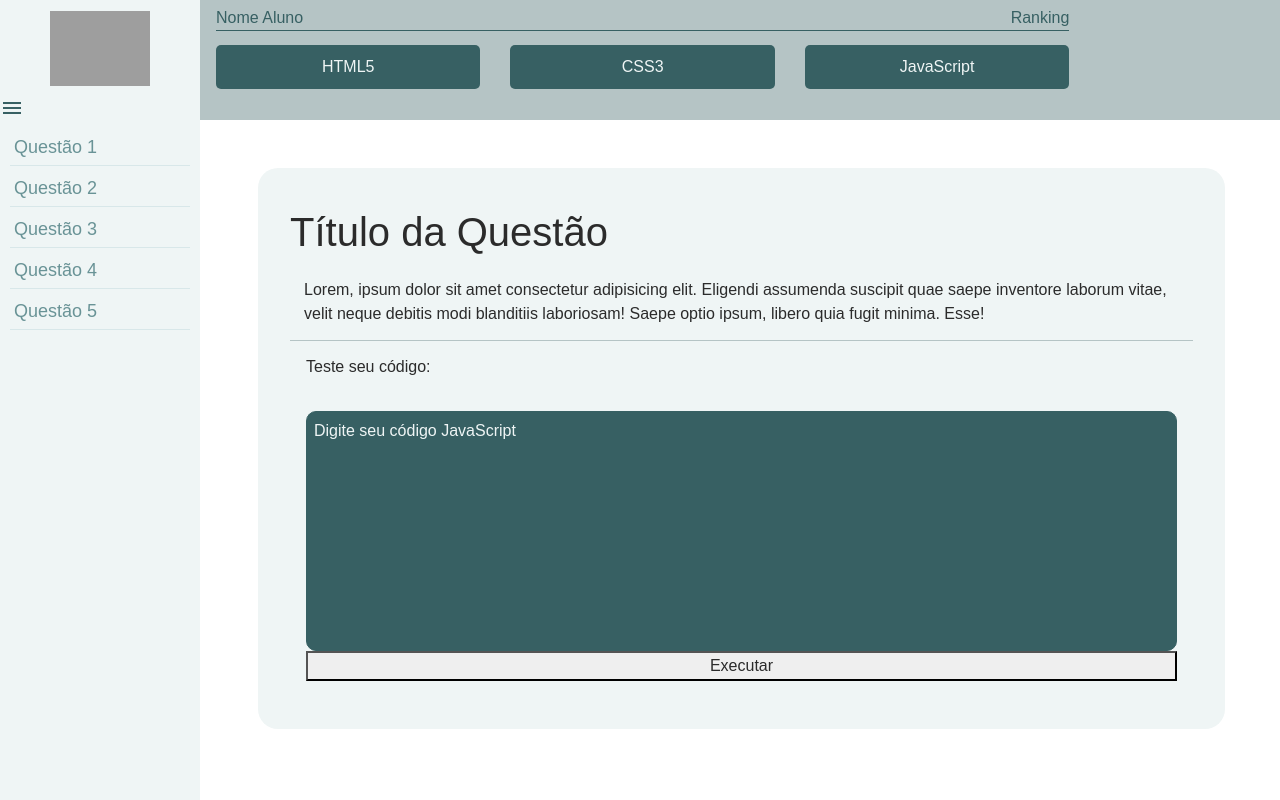
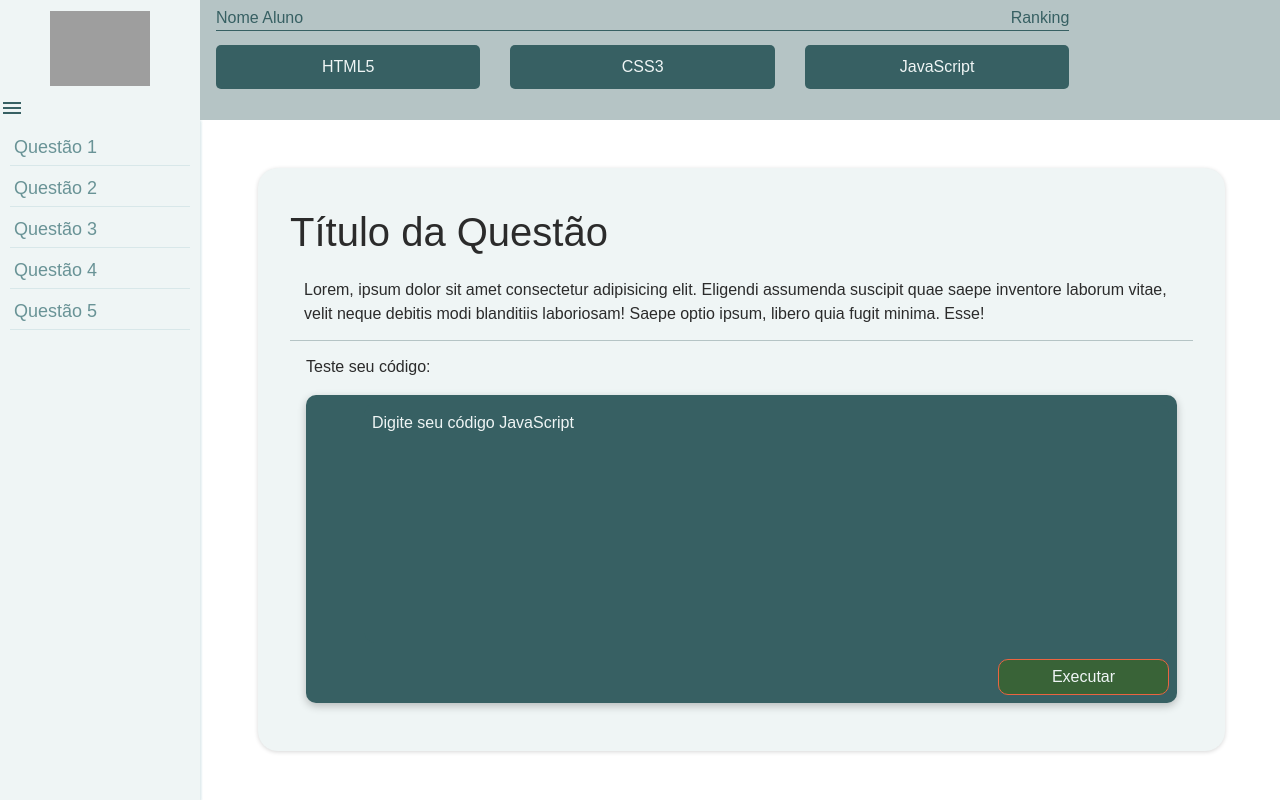
Before and after one commit to WilliGerber/OA_JavaScript, an Angular app: page /conteudo/questoes in a window 1280 px wide. Built offline with nearby package versions, Linux system fonts and the light colour scheme; grey boxes are pictures that could not be loaded.

Commit message:
merge + estilizacao

```diff
--- a/src/app/modules/question/code-editor/code-editor.component.html
+++ b/src/app/modules/question/code-editor/code-editor.component.html
@@ -1,9 +1,20 @@
 <div class="compiler-answer">
   <div class="compiler">
     <span>Teste seu código:</span>
-
-    <textarea placeholder="Digite seu código JavaScript" #compilerInputText class="compiler-input" (input)="adjustTextareaHeight(compilerInputText)"></textarea>
-    <button (click)="executeCode(compilerInputText.value)">Executar</button>
+    <div class="text-editor">
+      <div class="compiler-input-container">
+        <div class="line-numbers">
+          <div *ngFor="let line of lines" class="line-number">{{ line }}</div>
+        </div>
+        <div class="compiler-input-wrapper">
+          <textarea placeholder="Digite seu código JavaScript" #compilerInputText class="compiler-input" (input)="adjustTextareaHeight(compilerInputText)"></textarea>
+        </div>
+      </div>
+      <!-- <textarea placeholder="Digite seu código JavaScript" #compilerInputText class="compiler-input" (input)="adjustTextareaHeight(compilerInputText)"></textarea> -->
+      <div class="row-right">
+        <button (click)="executeCode(compilerInputText.value)">Executar</button>
+      </div>
+    </div>
   </div>
   <div class="code-return">
     <div *ngIf="resposta !== null">
--- a/src/app/modules/question/code-editor/code-editor.component.scss
+++ b/src/app/modules/question/code-editor/code-editor.component.scss
@@ -3,10 +3,34 @@
         display: flex;
         flex-direction: column;
         padding: 0 1rem 1rem 1rem;
+        justify-content: center;
         span {
             margin-bottom: 1rem;
         }
+        .text-editor {
+            min-height: 30vh;
+            color: var(--color1);
+            background-color: var(--color5);
+            border-radius: 10px;
+            box-shadow: rgba(0, 0, 0, 0.24) 0px 3px 8px;
+            padding: 0.5rem;
+            .compiler-input-container {
+                display: flex;
+                .line-numbers {
+                    width: 50px;
+                    background-color: var(--color5);
+                    padding: 10px;
+                    text-align: right;
+                    .line-number {
+                        color: #999;
+                    }
+                }
+                .compiler-input-wrapper {
+                    display: flex;
+                    flex-direction: column;
+                    flex-grow: 1;
                     .compiler-input {
+
                         min-height: 30vh;
                         height: auto;
                         color: var(--color1);
@@ -14,9 +38,33 @@
                         background-color: var(--color5);
                         border-radius: 10px;
                         overflow: hidden;
+                        margin-top: 0;
                     }
                     .compiler-input::placeholder {
                         color: var(--color1);
                     }
+                    // .compiler-input:focus-visible {
+                    //     outline: none;
+                    // }
+                    .compiler-input:focus-visible::placeholder {
+                        color: var(--color5);
                     }
                 }
+            }
+            button {
+                border: 1px solid var(--color6);
+                background-color: var(--color7);
+                border-radius: 10px;
+                line-height: 2;
+                width: 20%;
+                margin-top: 1rem;
+                color: var(--color1);
+                transition: 0.1s ease;
+            }
+            button:hover {
+                text-shadow: 0px 0px 1px rgba(235,100,64,1);;
+                box-shadow: inset 0px 0px 5px 0.5px rgba(235,100,64,1);
+            }
+        }
+    }
+}
--- a/src/app/modules/question/code-editor/code-editor.component.ts
+++ b/src/app/modules/question/code-editor/code-editor.component.ts
@@ -10,6 +10,7 @@ export class CodeEditorComponent {
   code: string;
   resposta: any;
   error: any;
+  lines: number[];
 
   constructor(
     private compilerService: CompilerService
@@ -17,11 +18,23 @@ export class CodeEditorComponent {
     this.code = '';
     this.resposta = null;
     this.error = null;
+    this.lines = [];
   }
+
+  // adjustTextareaHeight(textarea: HTMLTextAreaElement): void {
+  //   textarea.style.height = 'auto';
+  //   textarea.style.height = `${textarea.scrollHeight}px`;
+  // }
 
   adjustTextareaHeight(textarea: HTMLTextAreaElement): void {
     textarea.style.height = 'auto';
     textarea.style.height = `${textarea.scrollHeight}px`;
+    this.updateLineNumbers(textarea.value);
+  }
+
+  updateLineNumbers(value: string): void {
+    const lineCount = value.split('\n').length;
+    this.lines = Array.from({ length: lineCount }, (_, index) => index + 1);
   }
 
   async executeCode(compilerInputText: string): Promise<void> {
--- a/src/colors.scss
+++ b/src/colors.scss
@@ -5,4 +5,5 @@
     --color4: #699396;
     --color5: #376063;
     --color6: #EB6440;
+    --color7: #396337;
 }
--- a/src/styles.scss
+++ b/src/styles.scss
@@ -12,6 +12,19 @@
 .set-row {
     width: 100%;
     display: flex;
+}
+
+.row-center {
+    width: 100%;
+    display: flex;
+    justify-content: center;
+    align-items: center;
+}
+
+.row-right {
+    width: 100%;
+    display: flex;
+    justify-content: right;
 }
 
 html,
@@ -33,6 +46,7 @@ body {
     width: 200px;
     max-width: 200px;
     z-index: 50;
+    box-shadow: 0px 0px 3px 0.5px rgba(216,231,233,1);
 }
 
 .content {
@@ -46,6 +60,7 @@ body {
     border: 0;
     padding: 2rem;
     min-width: fit-content;
+    box-shadow: rgba(0, 0, 0, 0.16) 0px 1px 4px;
 }
 
 input {
```
Lines whose indentation alone changed are shown as unchanged.
